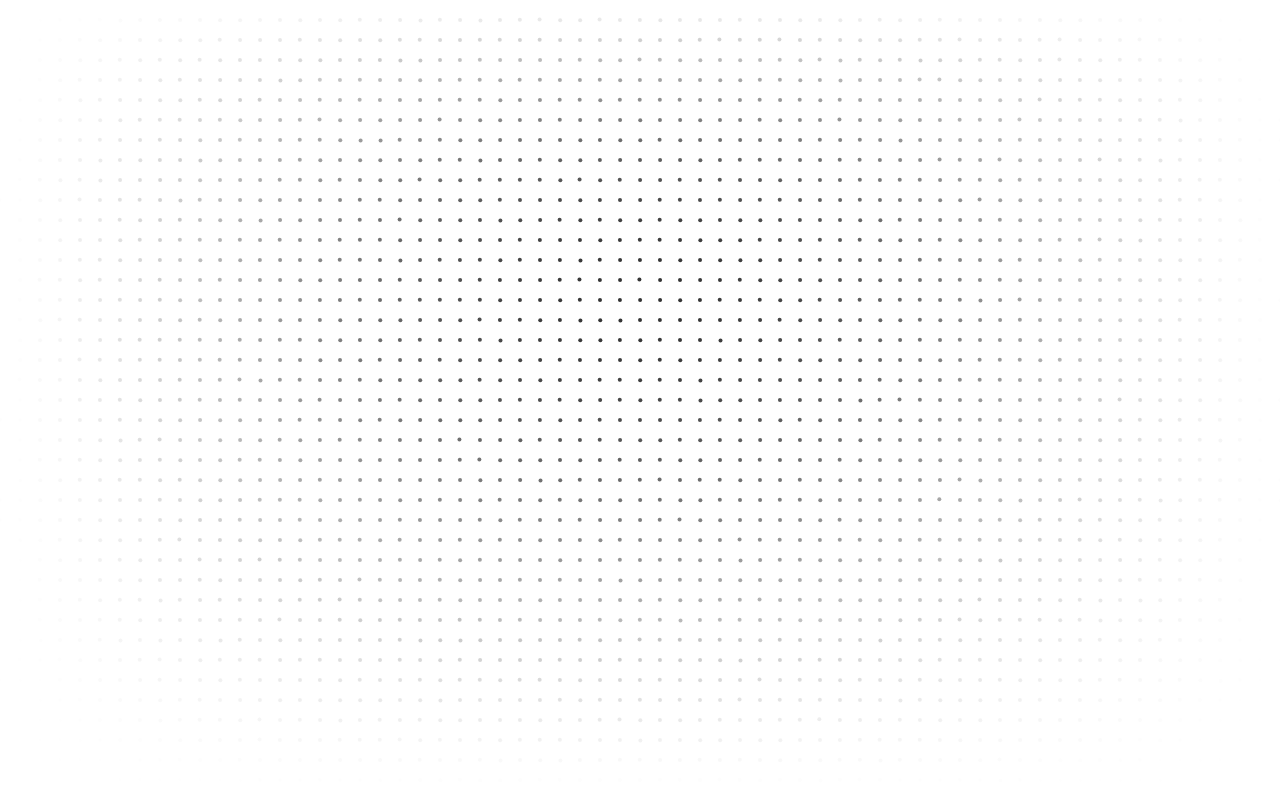
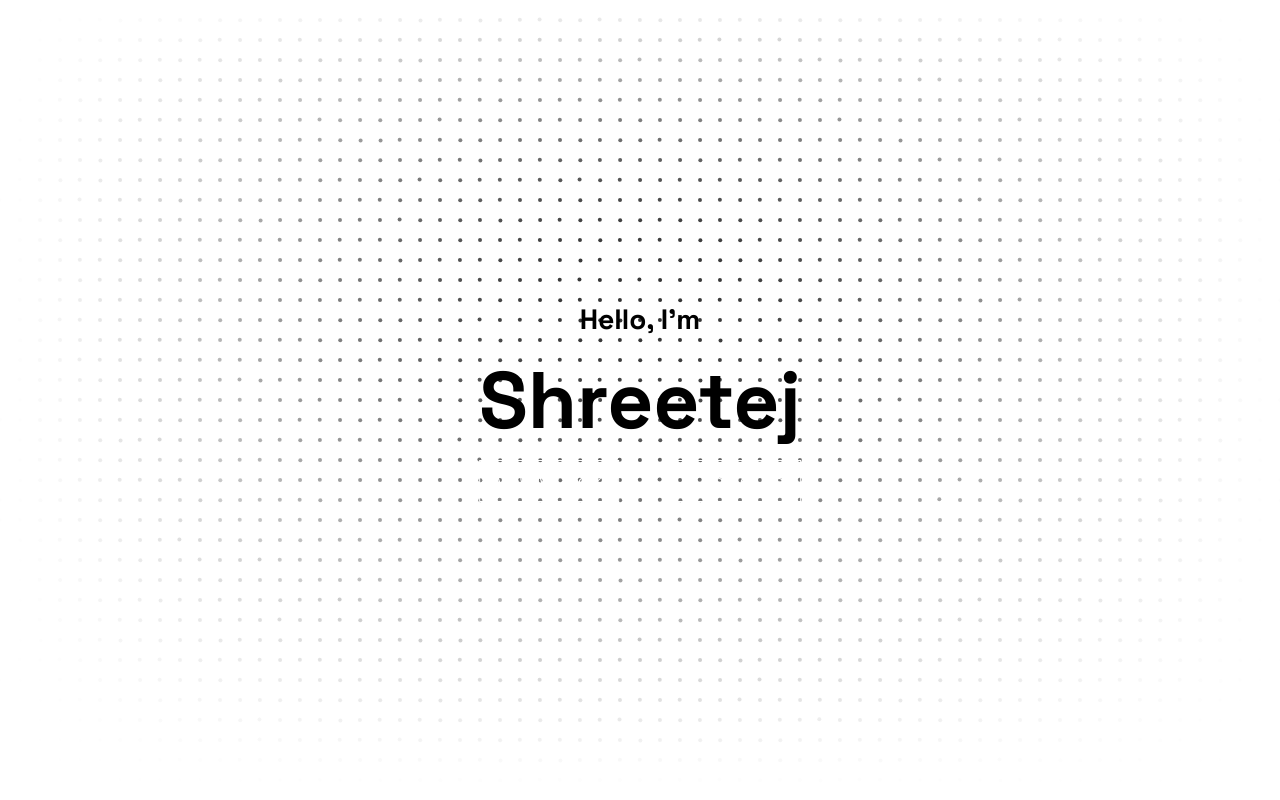
Before and after one commit to yogi1308/portfolio-v1, a React (Vite) app: page / in a window 1280 px wide. Shown: the top 800 px of the page. Built offline with nearby package versions, Linux system fonts and the light colour scheme.

Commit message:
Add Title component and enhance Hero section;

```diff
--- a/src/App.css
+++ b/src/App.css
@@ -17,6 +17,20 @@ a {
   justify-content: space-between;
 }
 
-.section-margin {
-  margin: 3rem;
-}
+.section-margin {margin: 3rem;}
+
+.small-font {font-size: 0.7rem;}
+
+.small-font-2 {font-size: 1rem;}
+
+.medium-font {font-size: 1.2rem;}
+
+.big-font-3 {font-size: 1.75rem;}
+
+.big-font-2 {font-size: 3rem;}
+
+.big-font {font-size: 5rem;}
+
+.cursor {cursor: pointer;}
+
+.align-center {align-items: center;}
--- a/src/sections/hero/Hero.jsx
+++ b/src/sections/hero/Hero.jsx
@@ -1,10 +1,12 @@
 import styles from './hero.module.css'
 import HeroBG from "./hero-components/HeroBG"
+import Title from "./hero-components/Title"
 
 export default function Hero() {
     return(
         <div className={`${styles.heroSection}`} >
             <HeroBG />
+            <Title/>
         </div>
     )
 }
--- a/src/sections/hero/hero-components/HeroBG.jsx
+++ b/src/sections/hero/hero-components/HeroBG.jsx
@@ -313,7 +313,8 @@ export default function DotBackground({
         // sink into cursor
         const mx = mouseRef.current.x;
         const my = mouseRef.current.y;
-        if (mx > -9990) {
+        // Only apply cursor attraction when the pointer is actually inside the canvas bounds.
+        if (mx >= 0 && mx <= width && my >= 0 && my <= height) {
           const dist2 = dsq(p.x, p.y, mx, my);
           if (dist2 < ir2) {
             const dist = Math.sqrt(dist2) || 0.0001;
@@ -374,10 +375,20 @@ export default function DotBackground({
 
     const onMove = (e) => {
       const rect = container.getBoundingClientRect();
-      const x = (e.clientX ?? e.touches?.[0]?.clientX ?? -9999) - rect.left;
-      const y = (e.clientY ?? e.touches?.[0]?.clientY ?? -9999) - rect.top;
-      mouseRef.current.x = x;
-      mouseRef.current.y = y;
+      const rawX = (e.clientX ?? e.touches?.[0]?.clientX ?? -9999);
+      const rawY = (e.clientY ?? e.touches?.[0]?.clientY ?? -9999);
+      const x = rawX - rect.left;
+      const y = rawY - rect.top;
+
+      // If the pointer is outside the canvas bounds, ignore it.
+      // This prevents distant/offscreen points from being pulled into view.
+      if (x < 0 || x > width || y < 0 || y > height) {
+        mouseRef.current.x = -9999;
+        mouseRef.current.y = -9999;
+      } else {
+        mouseRef.current.x = x;
+        mouseRef.current.y = y;
+      }
     };
 
     const onLeave = () => {
--- a/src/sections/hero/hero-components/Title.jsx
+++ b/src/sections/hero/hero-components/Title.jsx
@@ -0,0 +1,16 @@
+import styles from '../hero.module.css'
+
+export default function Title() {
+    return(
+        <div className={`${styles.title} flex-vert`} >
+            <h1 className={`${styles.nameContainer} flex-vert align-center`}>
+                <p className={`big-font-3`}>Hello, I'm</p>
+                <p className={`${styles.titleName} big-font`} > Shreetej </p>
+            </h1>
+            <div className={`${styles.titleButtonContainer} flex-horiz`}>
+                <button className={`${styles.titleButton}`} >View My Work </button>
+                <button className={`${styles.titleButton}`} >Contact Me </button>
+            </div>
+        </div>
+    )
+}
--- a/src/sections/hero/hero.module.css
+++ b/src/sections/hero/hero.module.css
@@ -1,3 +1,33 @@
 .heroSection {
     min-height: 100vh;
 }
+
+.title {
+    width: min-content;
+    position: absolute;
+    top: 50%;
+    left: 50%;
+    transform: translate(-50%, -50%);
+    text-wrap-mode: nowrap;
+    align-items: center;
+}
+
+.titleButtonContainer {
+    gap: 1rem;
+    width: 100%;
+}
+
+.titleButton {
+    background: transparent;
+    color: white;
+    border: 1px solid white;
+    padding: 0.5rem 1rem;
+    cursor: pointer;
+}
+
+.titleName {
+}
+
+.nameContainer {
+    align-items: center;
+}
```
Also changed, not shown: src/sections/projects/useScrollProgress.jsx (added, +21 -0 lines).
